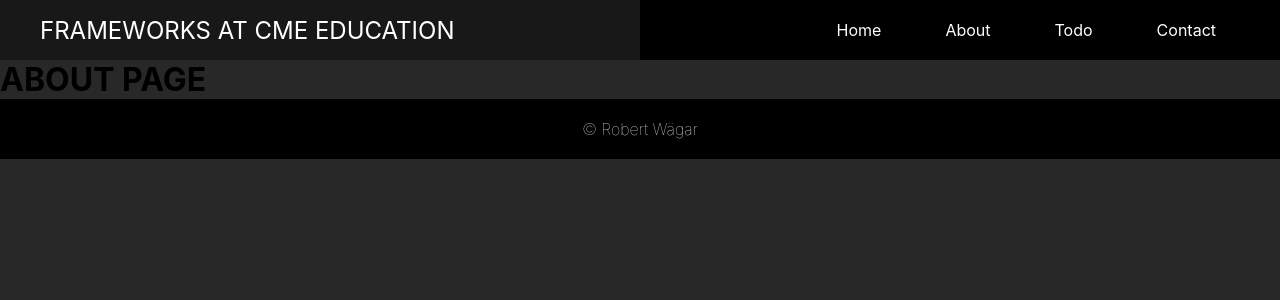
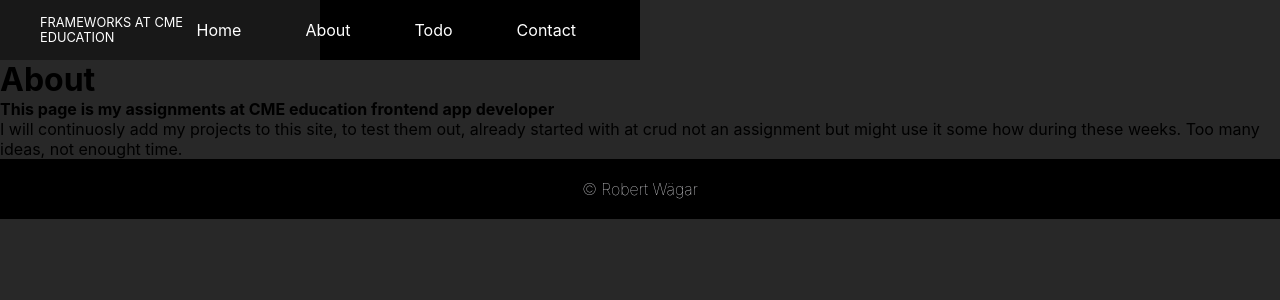
Before and after one commit to xxrobone/ass_1_cme, a React (Vite) app: page /about in a window 1280 px wide. Shown: the top 300 px of the page. Built offline with nearby package versions, Linux system fonts and the light colour scheme.

Commit message:
nav hover effects

```diff
--- a/src/components/header/Header.scss
+++ b/src/components/header/Header.scss
@@ -5,4 +5,10 @@ header {
     display: flex;
     align-items: center;
     justify-content: space-between;
+
+
+  @media screen and (min-width: 768px) {
+    max-width: 50%;
+  }
+
 }
--- a/src/components/logo/Logo.scss
+++ b/src/components/logo/Logo.scss
@@ -1,12 +1,19 @@
 .logo {
     padding: 0.5rem;
-    max-width: 50%;
+    max-width: 30%;
 
 
     > h2 {
-        padding: 0 0 0 2rem;
+        padding: 0 0 0 0.5rem;
+        font-size: clamp(0.6rem, 1vw, 1.5rem);
         font-weight: 400;
         color: white;
         text-transform: uppercase;
+
+
+  @media screen and (min-width: 768px) {
+    padding: 0 0 0 2rem;
+  }
+
     }
 }
--- a/src/components/nav/Nav.scss
+++ b/src/components/nav/Nav.scss
@@ -1,11 +1,17 @@
 .nav {
-    width: 50%;
+    width: 70%;
     height: 100%;
     background-color: black;
+
+
+  @media screen and (min-width: 768px) {
+    width: 50%;
+  }
+
 }
 
 .menu {
-    height: inherit;
+    height: 100%;
     width: 100%;
     position: relative;
     display: flex;
--- a/src/components/nav/NavItem.scss
+++ b/src/components/nav/NavItem.scss
@@ -1,24 +1,41 @@
 .nav_item {
     height: 100%;
     position: relative;
-    padding: 0 1rem;
+    padding: 0 0.5rem;
     display: grid;
     place-content: center;
     text-transform: capitalize;
 
+
+  @media screen and (min-width: 768px) {
+    padding: 0 1rem;
+  }
+
     &:last-of-type {
-        margin-right: 2rem;
+        margin-right: 0.5rem;
+
+        @media screen and (min-width: 768px) {
+            width: 50%; margin-right: 2rem;
+          }
     }
 
     .nav_link {
         margin: 0;
-        padding: 0.5rem 1rem;
+        padding: 0.25rem 0.25rem;
         position: relative;
         width: 100%;
         height: 100%;
+        font-size: 0.8rem;
         text-decoration: none;
         color: white;
 
+
+  @media screen and (min-width: 768px) {
+    padding: 0.5rem 1rem;
+    font-size: 1rem;
+  }
+
+  /* want a solid background, just uncomment background color,  testing different ways to do hover effects on nav  */
         &::after {
             content: '';
             position: absolute;
@@ -26,16 +43,26 @@
             left: 0;
             width: 0%;
             height: 100%;
-            background-color: white;
+           /*  background-color: white; */
+            z-index: -1;
+        }
+        &::before {
+            content: '';
+            position: absolute;
+            bottom: -2px;
+            left: 0;
+            width: 0%;
+            height: 2%;
+            background-color: rgb(241, 91, 17);
             z-index: -1;
         }
     }
 
 
-
     &:hover {
         .nav_link {
             color: black;
+            color: #888;
             z-index: 10;
         }
         .nav_link::after {
@@ -44,5 +71,11 @@
             transition: width 0.4s ease-in-out;
         }
 
+        .nav_link::before {
+            width: 100%;
+            cursor: pointer;
+            transition: width 0.4s ease-in-out;
+        }
+
     }
 }
--- a/src/pages/about/About.jsx
+++ b/src/pages/about/About.jsx
@@ -3,7 +3,14 @@ import React from 'react'
 export const About = () => {
   return (
       <div>
-          <h1>ABOUT PAGE</h1>
+      <h1>About</h1>
+      <h4>This page is my assignments at CME education frontend app developer</h4>
+      <p>I will continuosly add my projects to this site, to test them out, already started with at crud
+        not an assignment but might use it some how during these weeks.
+
+        Too many ideas, not enought time.
+
+      </p>
     </div>
   )
 }
```
